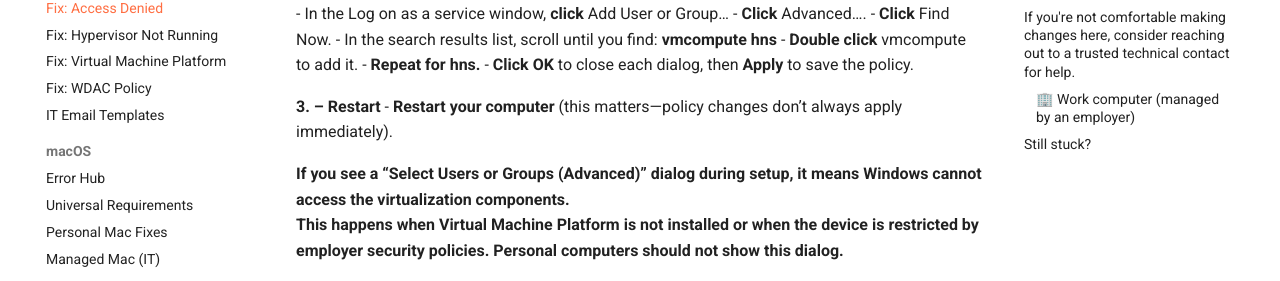
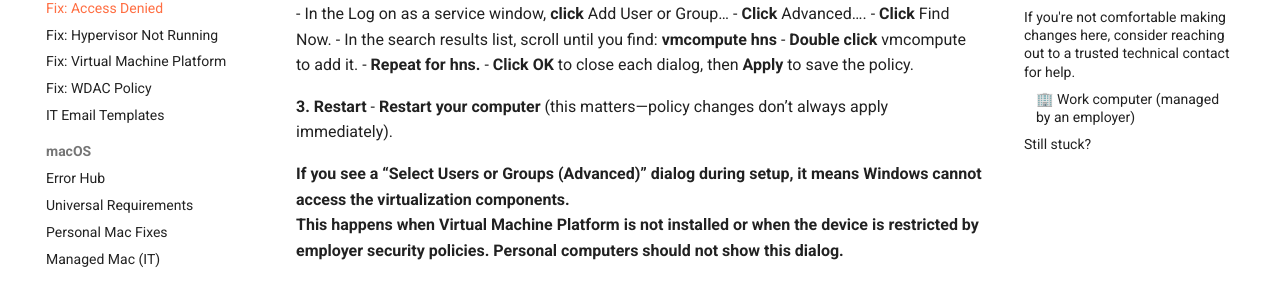
Before and after one commit to ArchieCur/troubleshooting_Cowork, an MkDocs documentation site: the page built from docs/getting_set_up_Windows/fix-access-denied.md, in a window 1280 px wide and 900 px high, scrolled down 1316 px. Shown: the part 163-444 px from the top of the window. Built offline with MkDocs 1.6.1 and Material for MkDocs 9.7.7, drawn with Linux system fonts in a browser that asks for light colours; comment, search, counter and statistics services are not loaded.

```diff
--- a/docs/getting_set_up_Windows/fix-access-denied.md
+++ b/docs/getting_set_up_Windows/fix-access-denied.md
@@ -58,7 +58,7 @@ You’ll need to add the two specific accounts manually.
 - **Repeat for hns.**
 - **Click OK** to close each dialog, then **Apply** to save the policy.
 
-**3. – Restart**
+**3. Restart**
 - **Restart your computer** (this matters—policy changes don’t always apply immediately).
 
 **If you see a “Select Users or Groups (Advanced)” dialog during setup, it means Windows cannot access the virtualization components.
```
